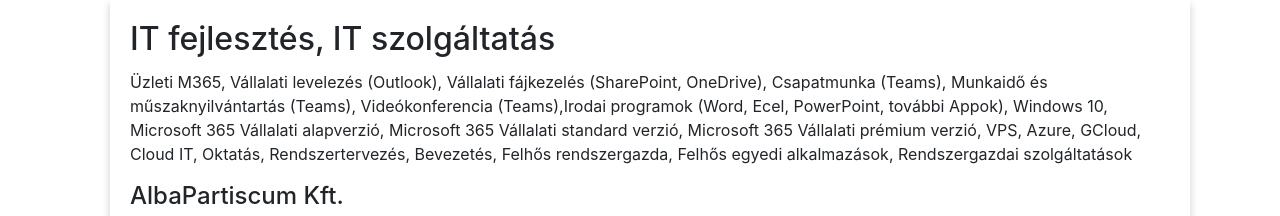
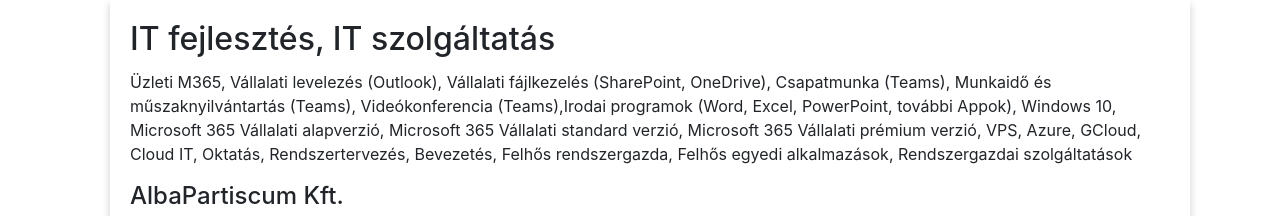
Before and after one commit to alkosa/iranyit.hu, a plain HTML site: page docs/contacts.html in a window 1280 px wide. Shown: the part 256-472 px from the top of the page. Drawn offline with nearby package versions, Linux system fonts and the light colour scheme.

Commit message:
fine tunning

```diff
--- a/docs/contacts.html
+++ b/docs/contacts.html
@@ -73,7 +73,7 @@
                 <div class="card-body">
                     <h2 class="card-title">IT fejlesztés, IT szolgáltatás</h2>
                     <p class="card-text">
-                        Üzleti M365, Vállalati levelezés (Outlook), Vállalati fájkezelés (SharePoint, OneDrive), Csapatmunka (Teams), Munkaidő és műszaknyilvántartás (Teams), Videókonferencia (Teams),Irodai programok (Word, Ecel, PowerPoint, további Appok), Windows 10, Microsoft 365 Vállalati alapverzió, Microsoft 365 Vállalati standard verzió, Microsoft 365 Vállalati prémium verzió, VPS, Azure, GCloud, Cloud IT, Oktatás, Rendszertervezés, Bevezetés, Felhős rendszergazda, Felhős egyedi alkalmazások, Rendszergazdai szolgáltatások
+                        Üzleti M365, Vállalati levelezés (Outlook), Vállalati fájlkezelés (SharePoint, OneDrive), Csapatmunka (Teams), Munkaidő és műszaknyilvántartás (Teams), Videókonferencia (Teams),Irodai programok (Word, Excel, PowerPoint, további Appok), Windows 10, Microsoft 365 Vállalati alapverzió, Microsoft 365 Vállalati standard verzió, Microsoft 365 Vállalati prémium verzió, VPS, Azure, GCloud, Cloud IT, Oktatás, Rendszertervezés, Bevezetés, Felhős rendszergazda, Felhős egyedi alkalmazások, Rendszergazdai szolgáltatások
                     </p>
                     <h4>AlbaPartiscum Kft.</h4>
                     <h6>Székhely: 6725 Szeged, Pálfy utca 23.</h6>
```
